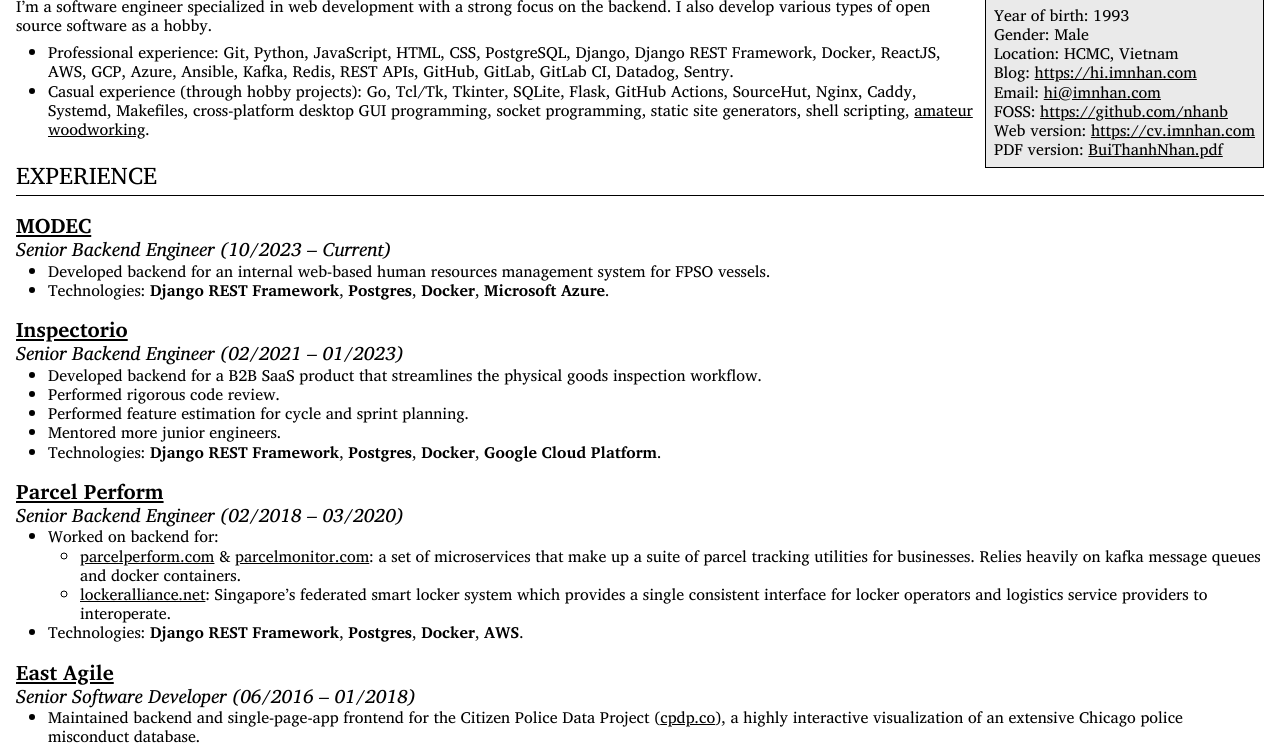
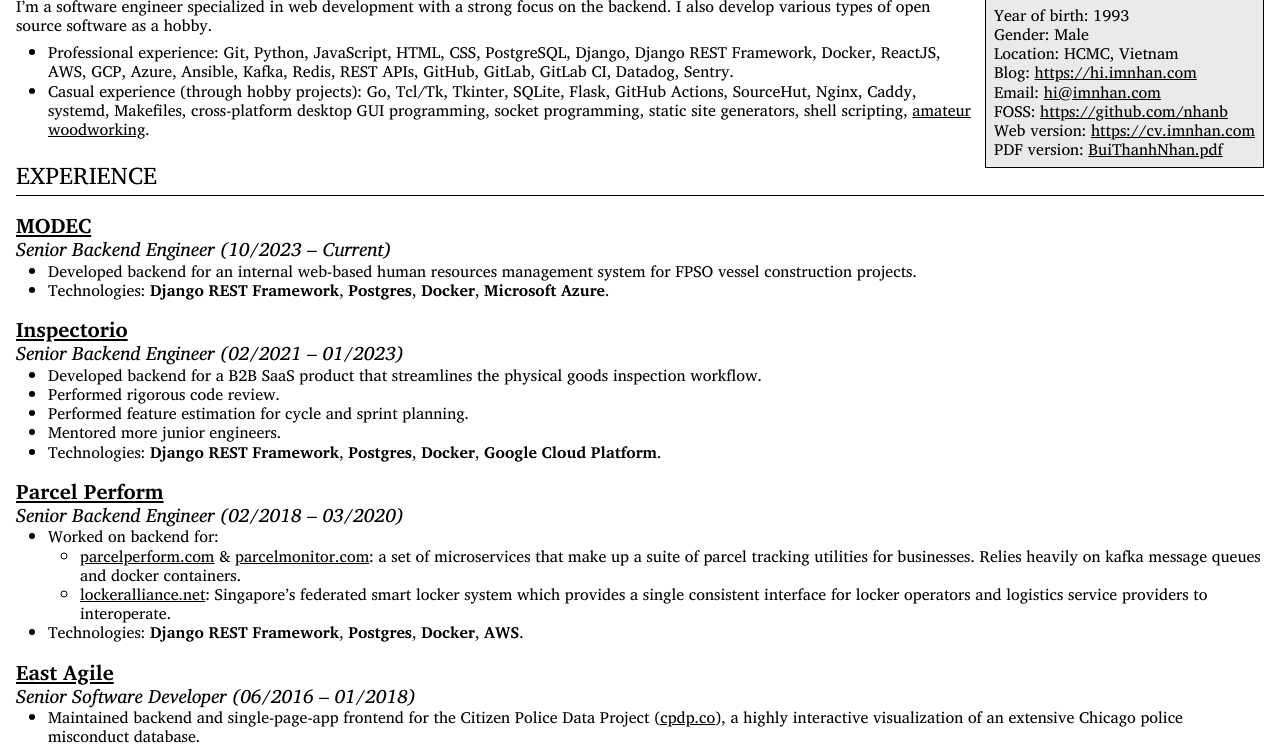
Before and after one commit to nhanb/cv.imnhan.com, a plain HTML site: page index.html in a window 1280 px wide. Shown: the part 60-804 px from the top of the page. Drawn offline with Linux system fonts and the light colour scheme.

Commit message:
clarify modec job; lowercase systemd

```diff
--- a/index.html
+++ b/index.html
@@ -23,9 +23,6 @@
     .display.math{display: block; text-align: center; margin: 0.5rem auto;}
   </style>
   <link rel="stylesheet" href="style.css" />
-  <!--[if lt IE 9]>
-    <script src="//cdnjs.cloudflare.com/ajax/libs/html5shiv/3.7.3/html5shiv-printshiv.min.js"></script>
-  <![endif]-->
 </head>
 <body>
 <header id="title-block-header">
@@ -55,7 +52,7 @@ PostgreSQL, Django, Django REST Framework, Docker, ReactJS, AWS, GCP,
 Azure, Ansible, Kafka, Redis, REST APIs, GitHub, GitLab, GitLab CI,
 Datadog, Sentry.</li>
 <li>Casual experience (through hobby projects): Go, Tcl/Tk, Tkinter,
-SQLite, Flask, GitHub Actions, SourceHut, Nginx, Caddy, Systemd,
+SQLite, Flask, GitHub Actions, SourceHut, Nginx, Caddy, systemd,
 Makefiles, cross-platform desktop GUI programming, socket programming,
 static site generators, shell scripting, <a
 href="https://hi.imnhan.com/posts/my-first-diy-fightstick-part-1/">amateur</a>
@@ -70,7 +67,7 @@ href="https://hi.imnhan.com/posts/simplest-possible-stepmania-soft-to-hard-pad-m
 <h4>Senior Backend Engineer (10/2023 – Current)</h4>
 <ul>
 <li>Developed backend for an internal web-based human resources
-management system for FPSO vessels.</li>
+management system for FPSO vessel construction projects.</li>
 <li>Technologies: <strong>Django REST Framework</strong>,
 <strong>Postgres</strong>, <strong>Docker</strong>, <strong>Microsoft
 Azure</strong>.</li>
```
Also changed, not shown: 2 other files.
